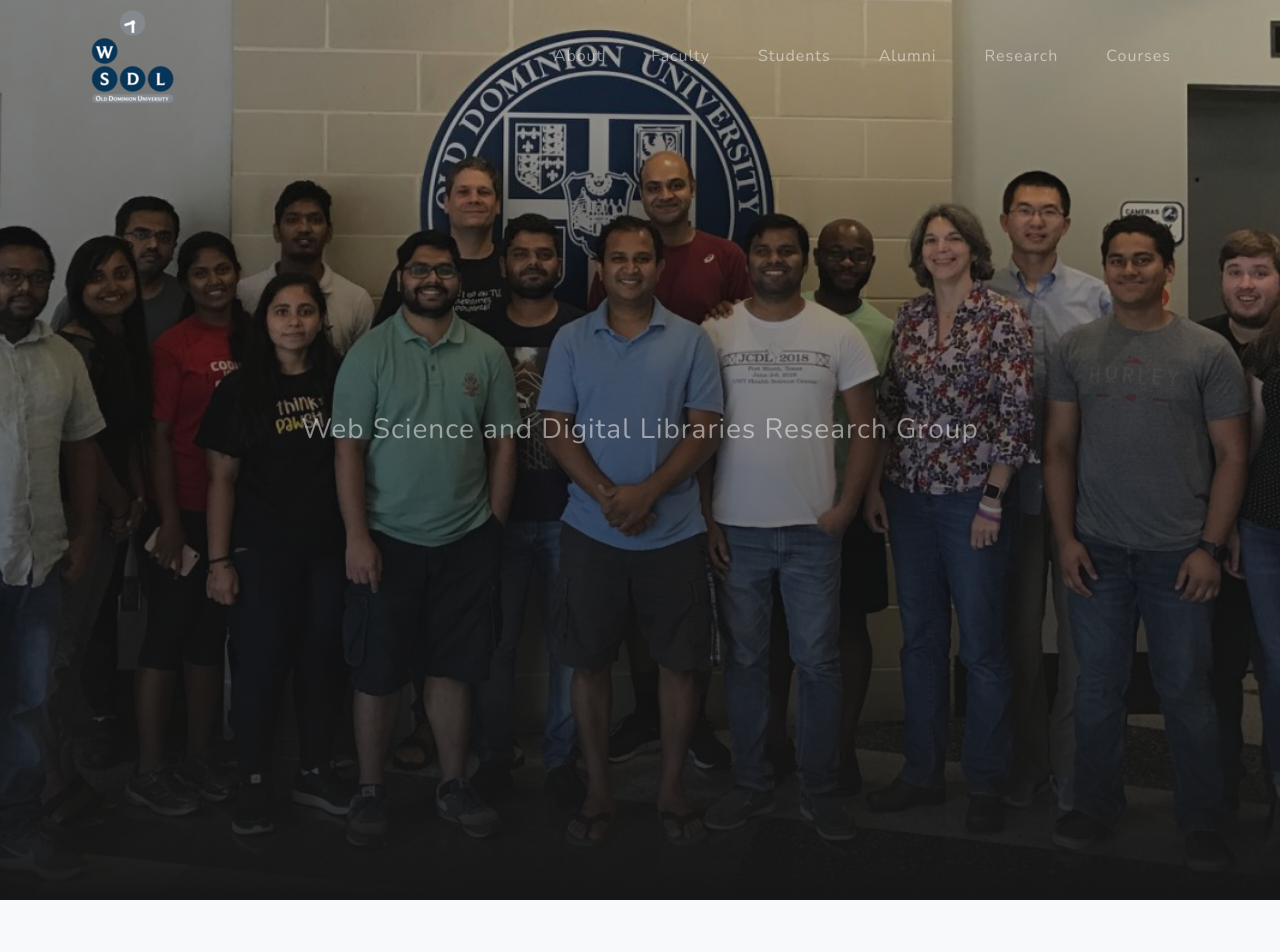
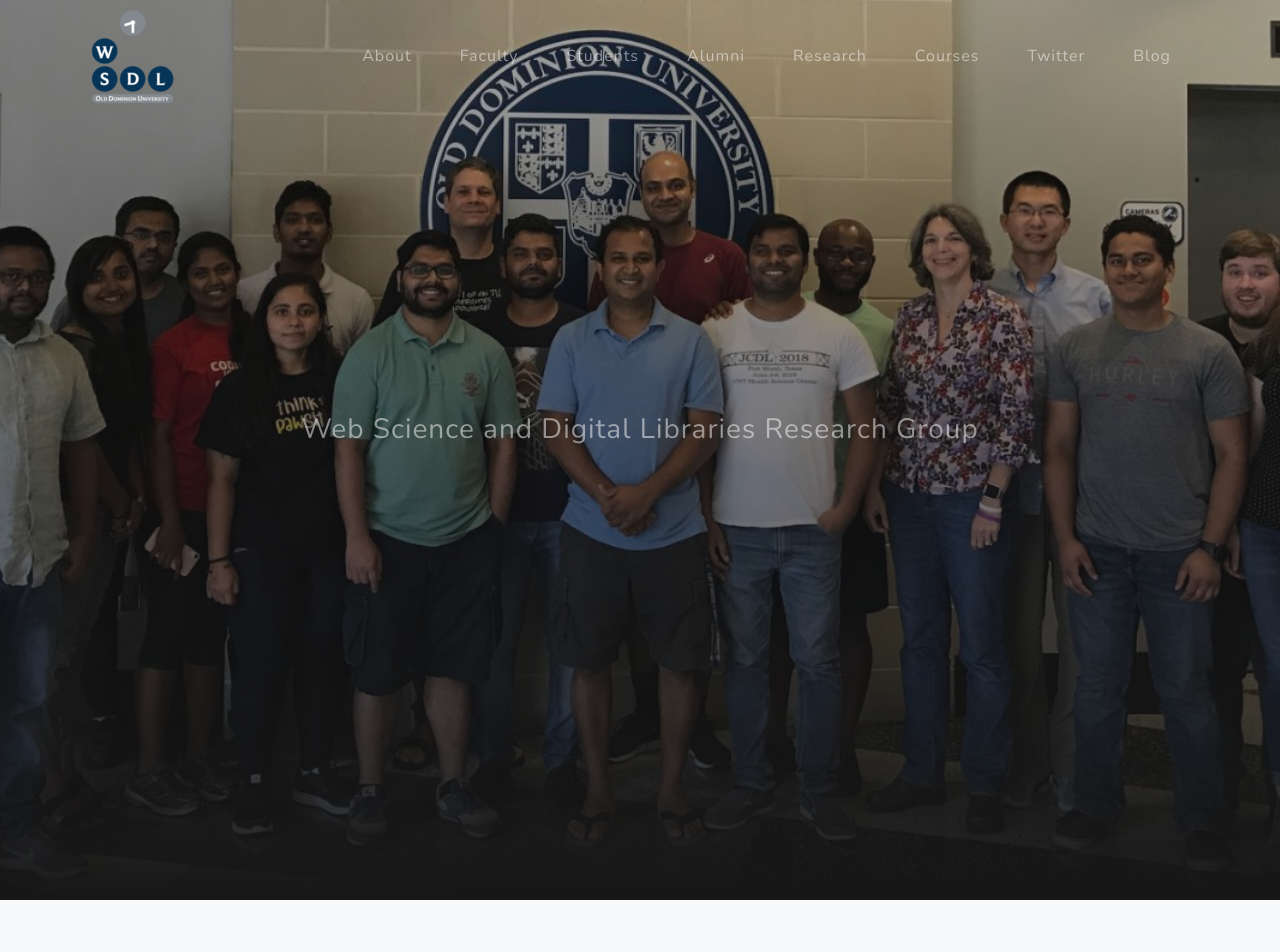
Before and after one commit to oduwsdl/oduwsdl.github.io, a Jekyll site: the page built from index.html, in a window 1280 px wide. Shown: the top 952 px of the page. Built offline with Jekyll 4.4.1, drawn with Linux system fonts in a browser that asks for light colours; nearby versions of some CDN libraries; comment, search, counter and statistics services are not loaded.

Commit message:
Update top_menu.html

```diff
--- a/_includes/top_menu.html
+++ b/_includes/top_menu.html
@@ -17,4 +17,10 @@
     <li class="nav-item">
         <a class="nav-link js-scroll-trigger" href="{{ site.baseurl }}#Courses">Courses</a>
     </li>
+    <li class="nav-item">
+        <a class="nav-link js-scroll-trigger" href="{{ site.baseurl }}#Twitter">Twitter</a>
+    </li>
+    <li class="nav-item">
+        <a class="nav-link js-scroll-trigger" href="{{ site.baseurl }}#Blog">Blog</a>
+    </li>
 </ul>
```
